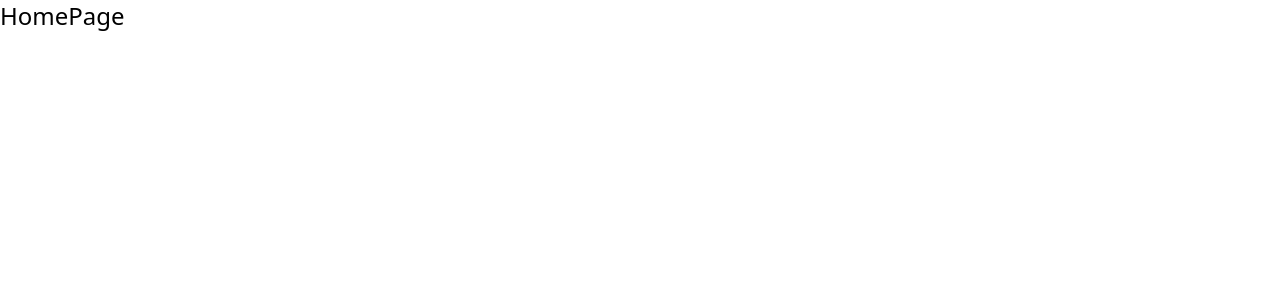
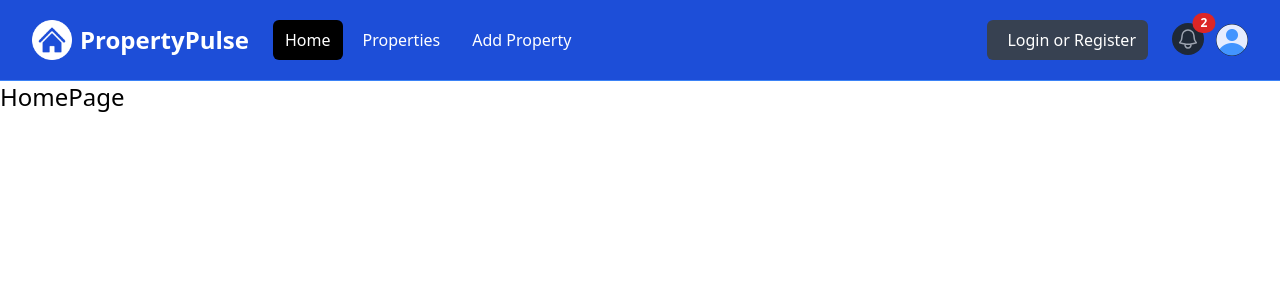
Before and after one commit to tesselhoff7/property-pulse, a Next.js app: page / in a window 1280 px wide. Shown: the top 300 px of the page. Built offline with nearby package versions, Linux system fonts and the light colour scheme.

Commit message:
Navbar Components Start

```diff
--- a/app/layout.jsx
+++ b/app/layout.jsx
@@ -1,4 +1,5 @@
 import "@/assets/styles/globals.css";
+import Navbar from "@/components/Navbar";
 export const metadata = {
   title: "Property Pulse",
   keywords: "rental, property",
@@ -9,6 +10,7 @@
   return (
     <html lang="end">
       <body>
+        <Navbar />
         <main>{children}</main>
       </body>
     </html>
--- /dev/null
+++ b/components/Navbar.jsx
@@ -0,0 +1,202 @@
+import logo from "@/assets/images/logo-white.png";
+import Image from "next/image";
+import profileDefault from "@/assets/images/profile.png";
+
+const Navbar = () => {
+  return (
+    <nav className="bg-blue-700 border-b border-blue-500">
+      <div className="mx-auto max-w-7xl px-2 sm:px-6 lg:px-8">
+        <div className="relative flex h-20 items-center justify-between">
+          <div className="absolute inset-y-0 left-0 flex items-center md:hidden">
+            {/*<!-- Mobile menu button-->*/}
+            <button
+              type="button"
+              id="mobile-dropdown-button"
+              className="relative inline-flex items-center justify-center rounded-md p-2 text-gray-400 hover:bg-gray-700 hover:text-white focus:outline-none focus:ring-2 focus:ring-inset focus:ring-white"
+              aria-controls="mobile-menu"
+              aria-expanded="false"
+            >
+              <span className="absolute -inset-0.5"></span>
+              <span className="sr-only">Open main menu</span>
+              <svg
+                className="block h-6 w-6"
+                fill="none"
+                viewBox="0 0 24 24"
+                strokeWidth="1.5"
+                stroke="currentColor"
+                aria-hidden="true"
+              >
+                <path
+                  strokeLinecap="round"
+                  strokeLinejoin="round"
+                  d="M3.75 6.75h16.5M3.75 12h16.5m-16.5 5.25h16.5"
+                />
+              </svg>
+            </button>
+          </div>
+
+          <div className="flex flex-1 items-center justify-center md:items-stretch md:justify-start">
+            {/*<!-- Logo -->*/}
+            <a className="flex flex-shrink-0 items-center" href="/index.html">
+              <Image className="h-10 w-auto" src={logo} alt="PropertyPulse" />
+
+              <span className="hidden md:block text-white text-2xl font-bold ml-2">
+                PropertyPulse
+              </span>
+            </a>
+            {/*<!-- Desktop Menu Hidden below md screens -->*/}
+            <div className="hidden md:ml-6 md:block">
+              <div className="flex space-x-2">
+                <a
+                  href="/index.html"
+                  className="text-white bg-black hover:bg-gray-900 hover:text-white rounded-md px-3 py-2"
+                >
+                  Home
+                </a>
+                <a
+                  href="/properties.html"
+                  className="text-white hover:bg-gray-900 hover:text-white rounded-md px-3 py-2"
+                >
+                  Properties
+                </a>
+                <a
+                  href="/add-property.html"
+                  className="text-white hover:bg-gray-900 hover:text-white rounded-md px-3 py-2"
+                >
+                  Add Property
+                </a>
+              </div>
+            </div>
+          </div>
+
+          {/*<!-- Right Side Menu (Logged Out) -->*/}
+          <div className="hidden md:block md:ml-6">
+            <div className="flex items-center">
+              <button className="flex items-center text-white bg-gray-700 hover:bg-gray-900 hover:text-white rounded-md px-3 py-2">
+                <i className="fa-brands fa-google text-white mr-2"></i>
+                <span>Login or Register</span>
+              </button>
+            </div>
+          </div>
+
+          {/*<!-- Right Side Menu (Logged In) -->*/}
+          <div className="absolute inset-y-0 right-0 flex items-center pr-2 md:static md:inset-auto md:ml-6 md:pr-0">
+            <a href="messages.html" className="relative group">
+              <button
+                type="button"
+                className="relative rounded-full bg-gray-800 p-1 text-gray-400 hover:text-white focus:outline-none focus:ring-2 focus:ring-white focus:ring-offset-2 focus:ring-offset-gray-800"
+              >
+                <span className="absolute -inset-1.5"></span>
+                <span className="sr-only">View notifications</span>
+                <svg
+                  className="h-6 w-6"
+                  fill="none"
+                  viewBox="0 0 24 24"
+                  strokeWidth="1.5"
+                  stroke="currentColor"
+                  aria-hidden="true"
+                >
+                  <path
+                    strokeLinecap="round"
+                    strokeLinejoin="round"
+                    d="M14.857 17.082a23.848 23.848 0 005.454-1.31A8.967 8.967 0 0118 9.75v-.7V9A6 6 0 006 9v.75a8.967 8.967 0 01-2.312 6.022c1.733.64 3.56 1.085 5.455 1.31m5.714 0a24.255 24.255 0 01-5.714 0m5.714 0a3 3 0 11-5.714 0"
+                  />
+                </svg>
+              </button>
+              <span className="absolute top-0 right-0 inline-flex items-center justify-center px-2 py-1 text-xs font-bold leading-none text-white transform translate-x-1/2 -translate-y-1/2 bg-red-600 rounded-full">
+                2{/*<!-- Replace with the actual number of notifications -->*/}
+              </span>
+            </a>
+            {/*<!-- Profile dropdown button -->*/}
+            <div className="relative ml-3">
+              <div>
+                <button
+                  type="button"
+                  className="relative flex rounded-full bg-gray-800 text-sm focus:outline-none focus:ring-2 focus:ring-white focus:ring-offset-2 focus:ring-offset-gray-800"
+                  id="user-menu-button"
+                  aria-expanded="false"
+                  aria-haspopup="true"
+                >
+                  <span className="absolute -inset-1.5"></span>
+                  <span className="sr-only">Open user menu</span>
+                  <Image
+                    className="h-8 w-8 rounded-full"
+                    src={profileDefault}
+                    alt=""
+                  />
+                </button>
+              </div>
+
+              {/*<!-- Profile dropdown -->*/}
+              <div
+                id="user-menu"
+                className="hidden absolute right-0 z-10 mt-2 w-48 origin-top-right rounded-md bg-white py-1 shadow-lg ring-1 ring-black ring-opacity-5 focus:outline-none"
+                role="menu"
+                aria-orientation="vertical"
+                aria-labelledby="user-menu-button"
+                tabIndex="-1"
+              >
+                <a
+                  href="/profile.html"
+                  className="block px-4 py-2 text-sm text-gray-700"
+                  role="menuitem"
+                  tabIndex="-1"
+                  id="user-menu-item-0"
+                >
+                  Your Profile
+                </a>
+                <a
+                  href="/saved-properties.html"
+                  className="block px-4 py-2 text-sm text-gray-700"
+                  role="menuitem"
+                  tabIndex="-1"
+                  id="user-menu-item-2"
+                >
+                  Saved Properties
+                </a>
+                <button
+                  className="block px-4 py-2 text-sm text-gray-700"
+                  role="menuitem"
+                  tabIndex="-1"
+                  id="user-menu-item-2"
+                >
+                  Sign Out
+                </button>
+              </div>
+            </div>
+          </div>
+        </div>
+      </div>
+
+      {/*<!-- Mobile menu, show/hide based on menu state. -->*/}
+      <div className="hidden" id="mobile-menu">
+        <div className="space-y-1 px-2 pb-3 pt-2">
+          <a
+            href="/index.html"
+            className="bg-black text-white block rounded-md px-3 py-2 text-base font-medium"
+          >
+            Home
+          </a>
+          <a
+            href="/properties.html"
+            className="text-white block rounded-md px-3 py-2 text-base font-medium"
+          >
+            Properties
+          </a>
+          <a
+            href="/add-property.html"
+            className="text-white block rounded-md px-3 py-2 text-base font-medium"
+          >
+            Add Property
+          </a>
+          <button className="flex items-center text-white bg-gray-700 hover:bg-gray-900 hover:text-white rounded-md px-3 py-2 my-5">
+            <i className="fa-brands fa-google mr-2"></i>
+            <span>Login or Register</span>
+          </button>
+        </div>
+      </div>
+    </nav>
+  );
+};
+
+export default Navbar;
```
Also changed, not shown: _theme_files/index.html (+6 -6 lines).
